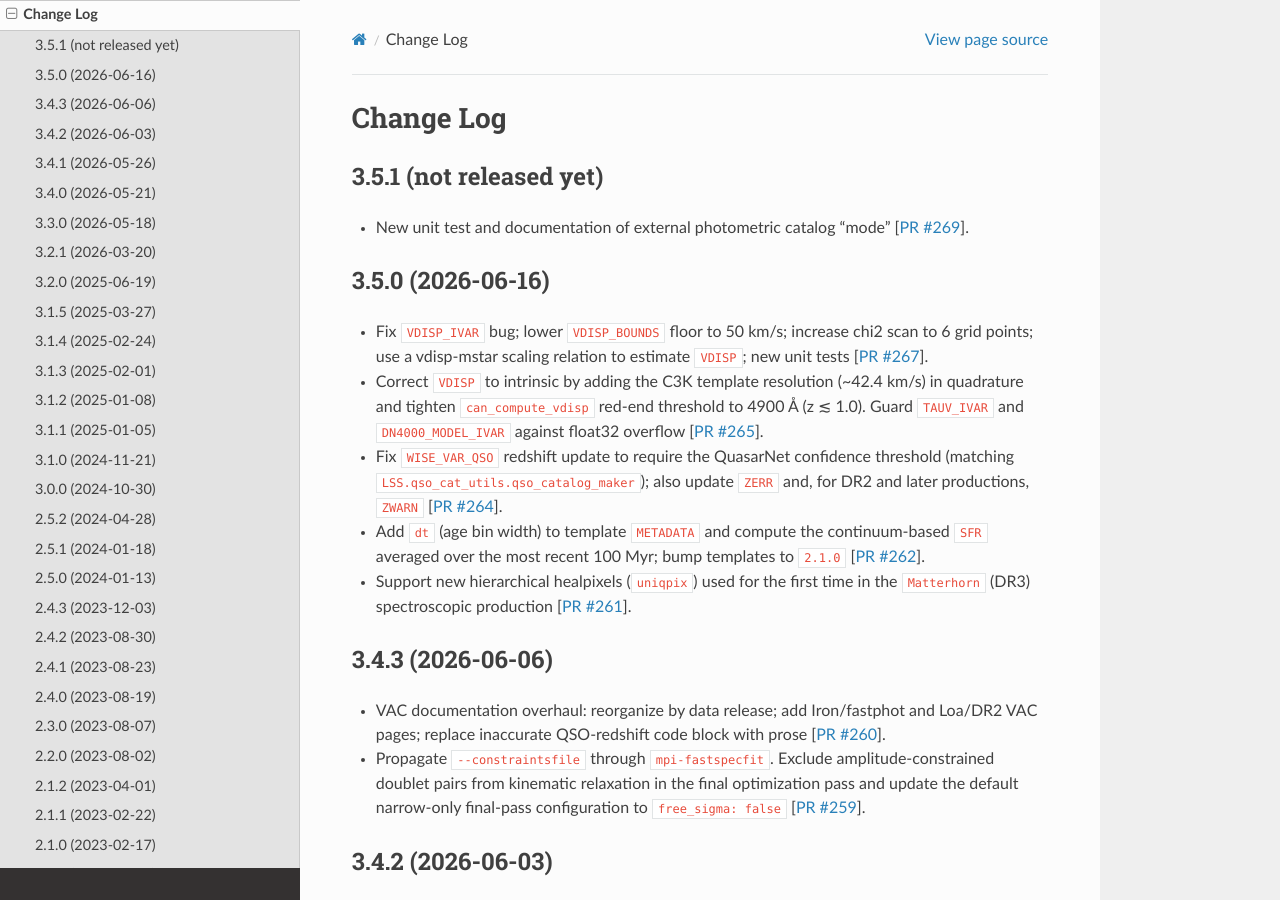
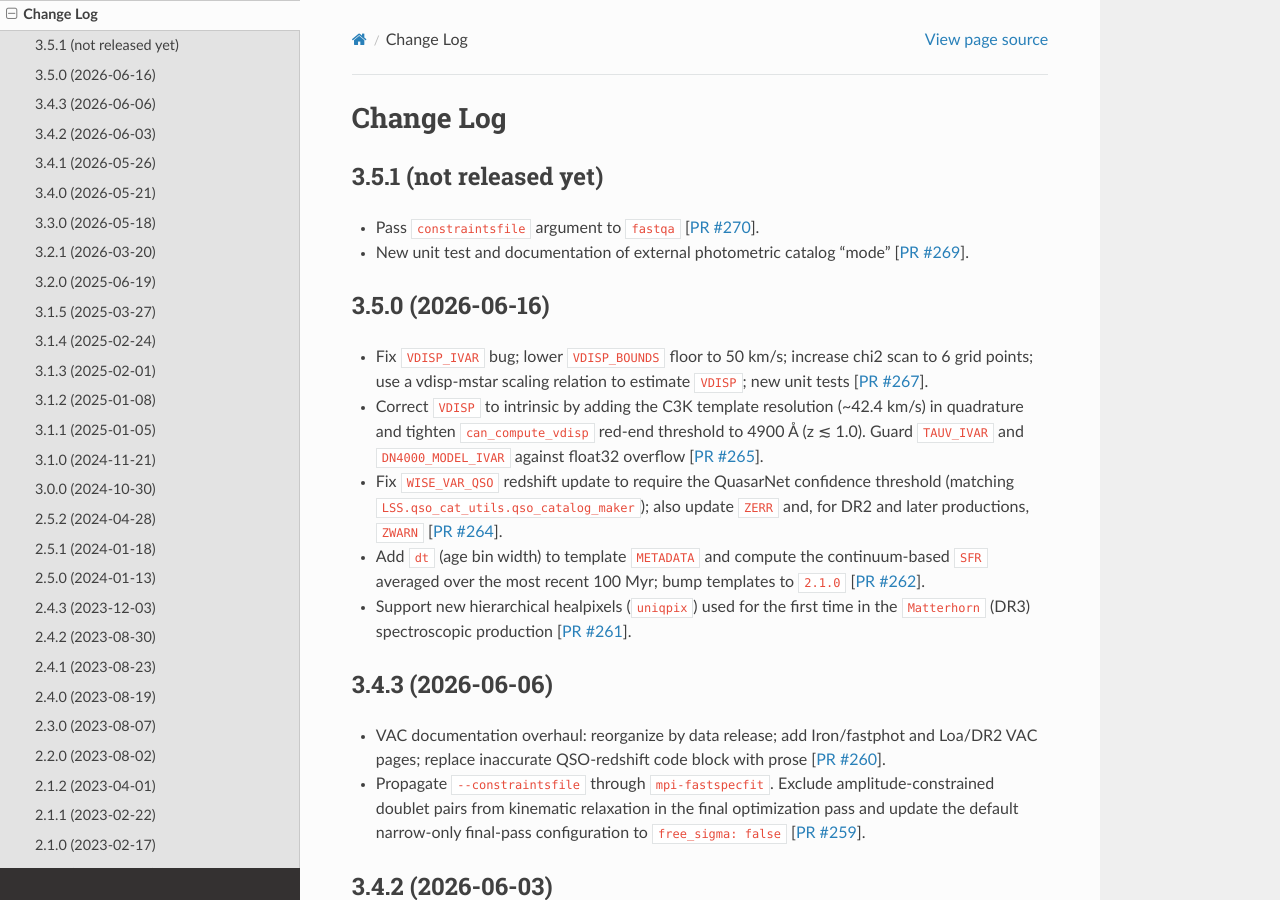
Before and after one commit to desihub/fastspecfit, a Sphinx documentation site: the page built from doc/changes.rst, in a window 1280 px wide and 900 px high. Built offline with Sphinx 7.4.7 and the Read the Docs theme 3.1.0, drawn with Linux system fonts in a browser that asks for light colours; the version number could not be read and is left out.

Commit message:
update change log

```diff
--- a/doc/changes.rst
+++ b/doc/changes.rst
@@ -5,9 +5,11 @@ Change Log
 3.5.1 (not released yet)
 ------------------------
 
+* Pass ``constraintsfile`` argument to ``fastqa`` [`PR #270`_].
 * New unit test and documentation of external photometric catalog
   "mode" [`PR #269`_].
 
+.. _`PR #270`: https://github.com/desihub/fastspecfit/pull/270
 .. _`PR #269`: https://github.com/desihub/fastspecfit/pull/269
 
 3.5.0 (2026-06-16)
```
